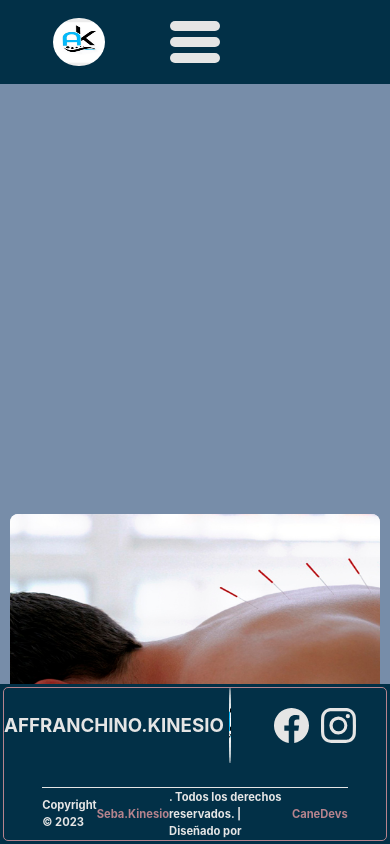
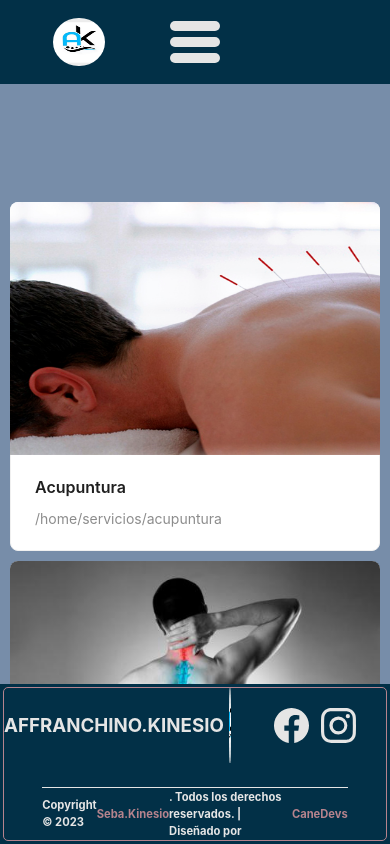
Before and after one commit to federicofucci21/affranchino.kinesio, a React (Vite) app: page /home/servicios in a window 390 px wide. Shown: the top 844 px of the page. Built offline with nearby package versions, Linux system fonts and the light colour scheme.

Commit message:
css responsive

```diff
--- a/src/App.css
+++ b/src/App.css
@@ -3,11 +3,11 @@
   height: 100%;
 }
 
-@media (max-width: 700px) {
+/* @media (max-width: 700px) {
   #root {
     height: 120rem;
   }
-}
+} */
 
 /* #root {
   display: flex;
--- a/src/components/Navbar/Navbar.module.css
+++ b/src/components/Navbar/Navbar.module.css
@@ -13,7 +13,7 @@
   /* padding: 5px; */
   overflow: hidden;
   /* position: fixed;*/
-    z-index: 100;
+    z-index: 102;
 }
 
 .logo {
--- a/src/pages/Servicios/Servicios.module.css
+++ b/src/pages/Servicios/Servicios.module.css
@@ -40,9 +40,10 @@
 
 @media (max-width: 700px) {
   .nav {
-    padding-top: 25rem;
+    /* padding-top: 25rem; */
+    background-color: #778da9;
     display: flex;
-    height: 75%;
+    height: 120rem;
     width: 100%;
     /* padding: 20px; */
     /* gap: 10px; */
```
